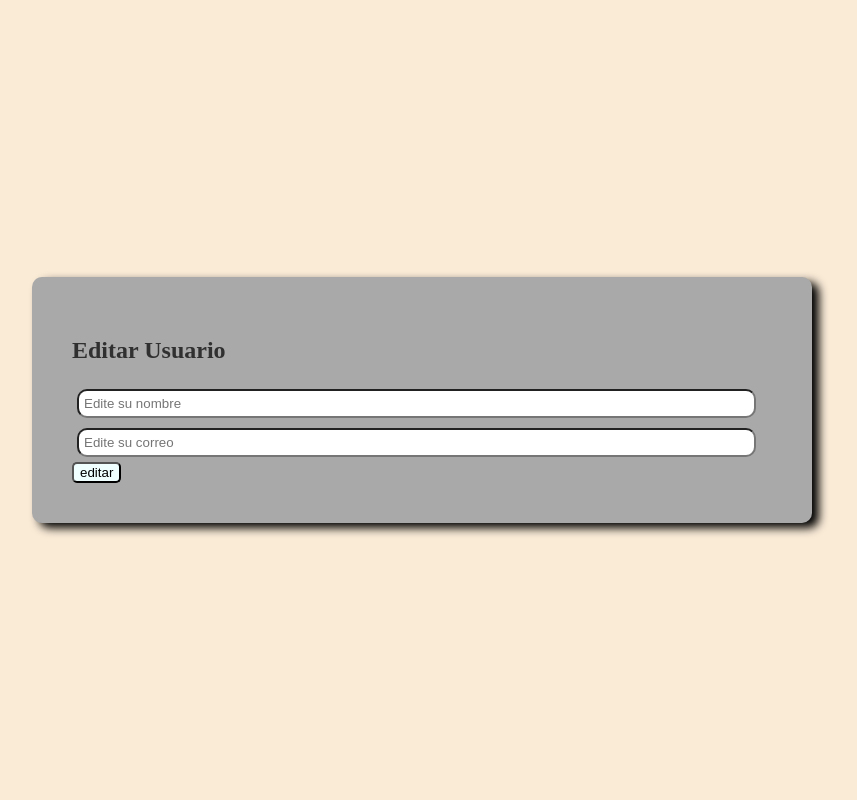
After one commit to OscarCoxon7771/CRUD, a Flask app: page /update/1 in a window 1280 px wide. The commit adds this page. Shown: the whole page, without its empty margins (218-1075 px from the left). Run offline with Flask 3, Linux system fonts and the light colour scheme.

Commit message:
16/05/2025

```diff
--- a/main.py
+++ b/main.py
@@ -1,4 +1,4 @@
-from flask import Flask, request,render_template
+from flask import Flask, request, render_template, redirect, url_for
 app=Flask(__name__)
 
 usuarios=[]
@@ -12,7 +12,7 @@ def crud():
         correo=request.form["correo"]
         usuarios.append({"id": id_contador, "nombre": nombre, "correo": correo})
         id_contador+=1
-        #print(usuarios)
+        print(usuarios)
     eliminar_id=request.args.get("eliminar")
     if eliminar_id:
         for diccionario in usuarios:
@@ -22,6 +22,22 @@ def crud():
 
     return render_template("crud.html", usuarios=usuarios)
 
+#Ruta para editar la información del usuario
+@app.route("/update/<int:id>", methods=["GET", "POST"])
+def update(id):
+    #TODO: capturar y buscar el usuario a editar
+    usuario_a_editar = ""
+    for diccionario in usuarios: #Para cada diccionario dentro de la lista evalue:
+        if diccionario['id']==id: #Si el id convertido a string es igual a id que me pasan por parametro
+            usuario_a_editar="diccionario" #Hemos identificado los datos del usuario a editar
+            break
+    #TODO: actualizar la info del usuario seleccionado
+    if request.method=="POST":
+        usuario_a_editar["nombre"]=request.form.get("nombre")
+        usuario_a_editar["correo"]=request.form.get("correo")
+        return redirect(url_for("crud")) #Redirecciona la aplicación a la ruta de la función crud
+
+    return render_template('editar.html', usuario_a_editar=usuario_a_editar)
 
 
 
--- /dev/null
+++ b/templates/editar.html
@@ -0,0 +1,23 @@
+<!DOCTYPE html>
+<html lang="en">
+<head>
+    <meta charset="UTF-8">
+    <meta name="viewport" content="width=device-width, initial-scale=1.0">
+    <title>CRUD</title>
+    <link rel="stylesheet" href="{{ url_for('static', filename='style.css') }}">
+</head>
+<body>
+
+    <div class="contenedor">
+
+        <h2 style="color:rgb(48, 48, 48)">
+            Editar Usuario
+        </h2>
+        <form method="POST">
+            <input type="text" placeholder="Edite su nombre" name="nombre" required>
+            <input type="email" placeholder="Edite su correo" name="correo" required>
+            <button>editar</button>
+        </form>
+    </div>
+</body>
+</html>
```
Also changed, not shown: templates/crud.html (+11 -4 lines).
